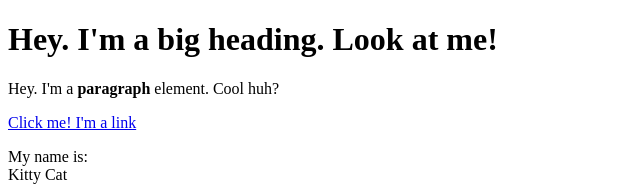
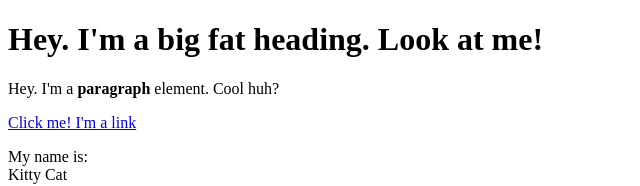
Before and after one commit to roxannimal/cartoon-hero-2, a plain HTML site: page test.html in a window 1280 px wide. Shown: the top 186 px of the page, without its empty margins (0-640 px from the left). Drawn offline with Linux system fonts and the light colour scheme.

Commit message:
added "fat" lol

```diff
--- a/test.html
+++ b/test.html
@@ -4,7 +4,7 @@
 	<title>Test page</title>
 </head>
 <body>
-	<h1>Hey. I'm a big heading. Look at me!</h1>
+	<h1>Hey. I'm a big fat heading. Look at me!</h1>
 	<p>Hey. I'm a <b>paragraph</b> element. Cool huh?</p>
 	<a href="https://google.com" target="_blank" title="Let's go to google">Click me! I'm a link</a>
 	<p>My name is:<br>
```
